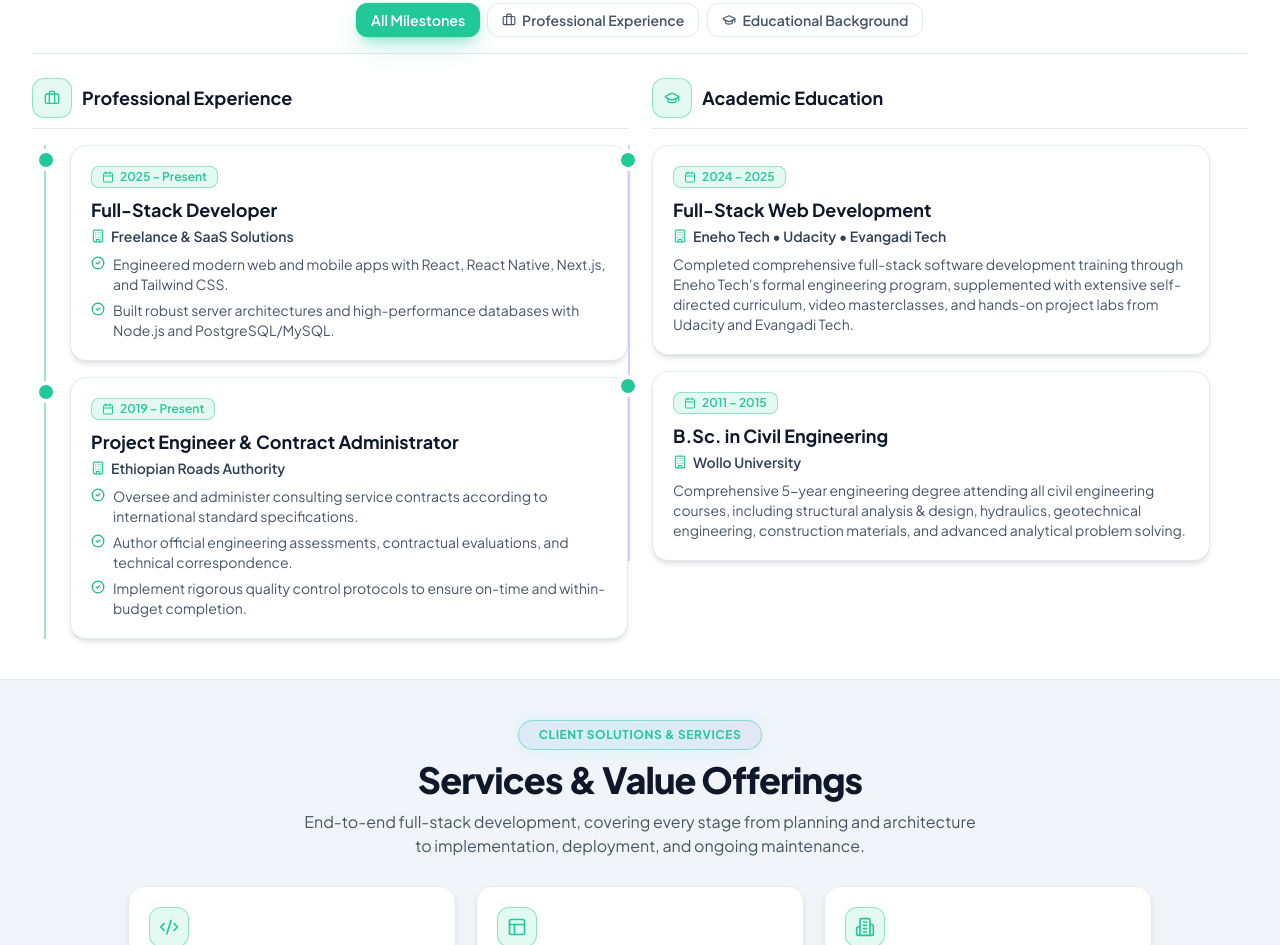
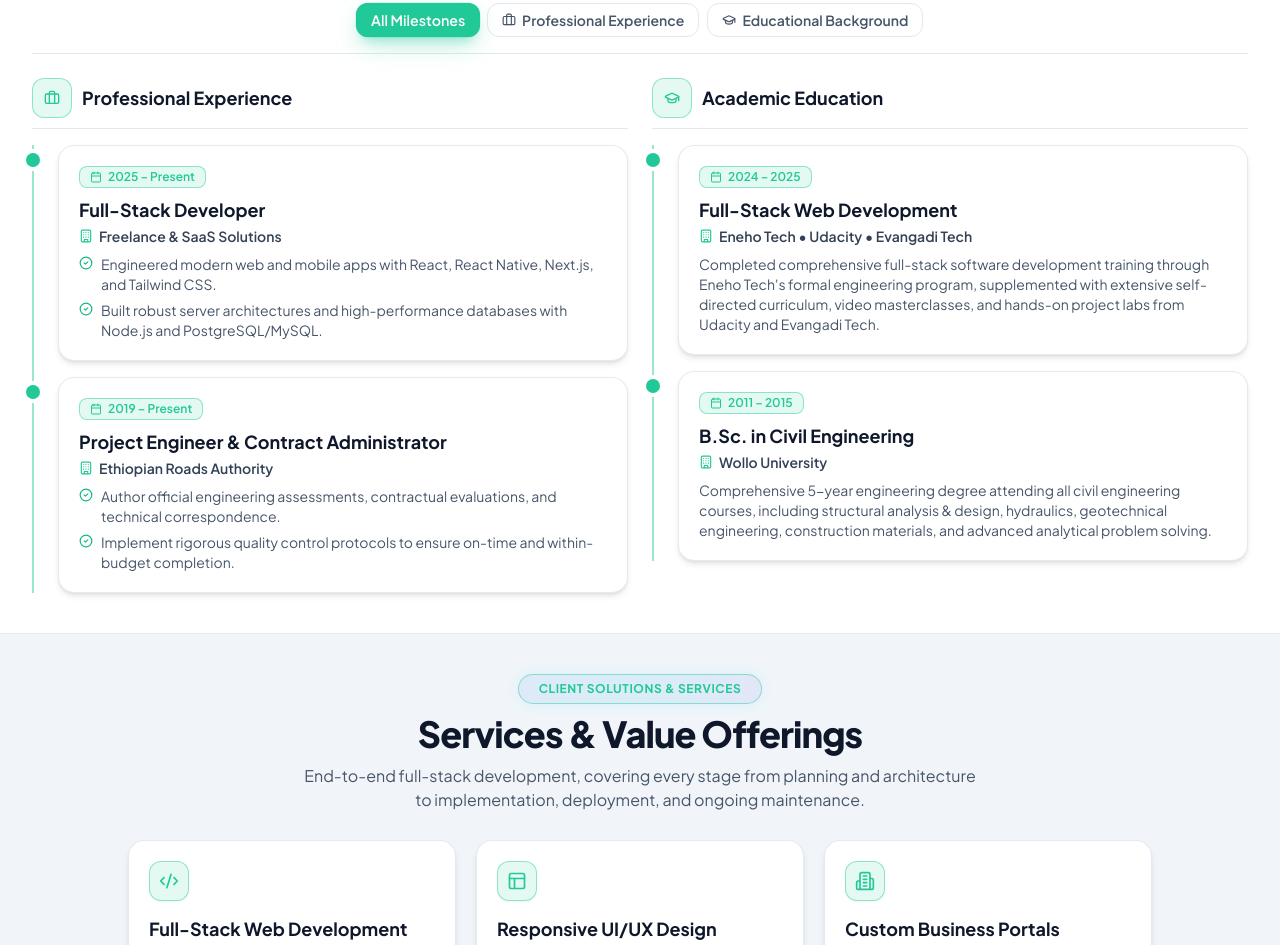
Before and after one commit to meseretshumye/Resume, a React (Vite) app: page / in a window 1280 px wide. Shown: the part 2202-3147 px from the top of the page. Built offline with nearby package versions, Linux system fonts and the light colour scheme.

Commit message:
style(experience): center timeline line between cards and balance left and right card heights

```diff
--- a/src/components/ExperienceEducation.jsx
+++ b/src/components/ExperienceEducation.jsx
@@ -78,11 +78,11 @@ export default function ExperienceEducation({ experience = [], education = [], o
                 </div>
               </div>
 
-              <div className="space-y-4 relative pl-6 border-l-2 border-indigo-200 dark:border-indigo-900/60 ml-3">
+              <div className="space-y-4 relative pl-6 border-l-2 border-indigo-200 dark:border-indigo-900/60">
                 {experience.map((item) => (
                   <div key={item.id} className="relative group">
-                    {/* Glowing Node Marker */}
-                    <div className="absolute -left-[31px] top-2 w-3.5 h-3.5 rounded-full bg-indigo-600 dark:bg-sky-400 ring-4 ring-white dark:ring-[#060a14] group-hover:scale-125 transition-transform duration-200" />
+                    {/* Glowing Node Marker - Exactly Centered on Line */}
+                    <div className="absolute -left-[32px] top-2 w-3.5 h-3.5 rounded-full bg-indigo-600 dark:bg-sky-400 ring-4 ring-white dark:ring-[#060a14] group-hover:scale-125 transition-transform duration-200" />
 
                     {/* Card Content - Standardized Equal Padding & Border */}
                     <div className="p-4.5 sm:p-5 rounded-2xl bg-white dark:bg-[#0e1629]/90 border border-slate-200/90 dark:border-blue-500/25 hover:border-indigo-400/70 dark:hover:border-sky-400/60 shadow-md dark:shadow-[0_4px_25px_rgba(2,12,27,0.6)] backdrop-blur-sm transition-all duration-200 group-hover:-translate-y-0.5">
@@ -136,20 +136,11 @@ export default function ExperienceEducation({ experience = [], education = [], o
                 </div>
               </div>
 
-              <div className={`space-y-4 relative ${
-                activeTab === 'both'
-                  ? 'pl-6 border-l-2 border-indigo-200 dark:border-indigo-900/60 ml-3 lg:border-l-0 lg:ml-0 lg:pl-0 lg:mr-[38px]'
-                  : 'pl-6 border-l-2 border-indigo-200 dark:border-indigo-900/60 ml-3'
-              }`}>
-                {/* Desktop Centered Timeline Line between left and right cards */}
-                {activeTab === 'both' && (
-                  <div className="hidden lg:block absolute -left-6 top-0 bottom-0 w-0.5 bg-indigo-200 dark:bg-indigo-900/60" />
-                )}
-
+              <div className="space-y-4 relative pl-6 border-l-2 border-indigo-200 dark:border-indigo-900/60">
                 {education.map((item) => (
                   <div key={item.id} className="relative group">
-                    {/* Glowing Node Marker */}
-                    <div className="absolute -left-[31px] top-2 w-3.5 h-3.5 rounded-full bg-indigo-600 dark:bg-sky-400 ring-4 ring-white dark:ring-[#060a14] group-hover:scale-125 transition-transform duration-200" />
+                    {/* Glowing Node Marker - Exactly Centered on Line */}
+                    <div className="absolute -left-[32px] top-2 w-3.5 h-3.5 rounded-full bg-indigo-600 dark:bg-sky-400 ring-4 ring-white dark:ring-[#060a14] group-hover:scale-125 transition-transform duration-200" />
 
                     {/* Card Content - Standardized Equal Padding & Border */}
                     <div className="p-4.5 sm:p-5 rounded-2xl bg-white dark:bg-[#0e1629]/90 border border-slate-200/90 dark:border-blue-500/25 hover:border-indigo-400/70 dark:hover:border-sky-400/60 shadow-md dark:shadow-[0_4px_25px_rgba(2,12,27,0.6)] backdrop-blur-sm transition-all duration-200 group-hover:-translate-y-0.5">
--- a/src/data/resumeData.js
+++ b/src/data/resumeData.js
@@ -123,7 +123,6 @@ export const resumeData = {
       type: "Full-Time",
       description: "",
       responsibilities: [
-        "Oversee and administer consulting service contracts according to international standard specifications.",
         "Author official engineering assessments, contractual evaluations, and technical correspondence.",
         "Implement rigorous quality control protocols to ensure on-time and within-budget completion."
       ],
```
